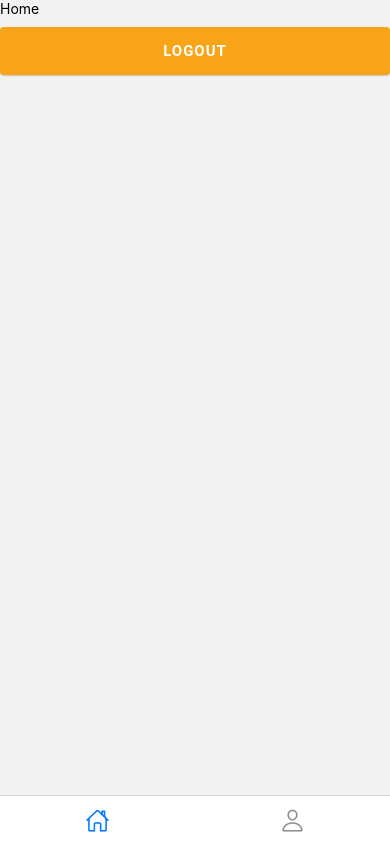
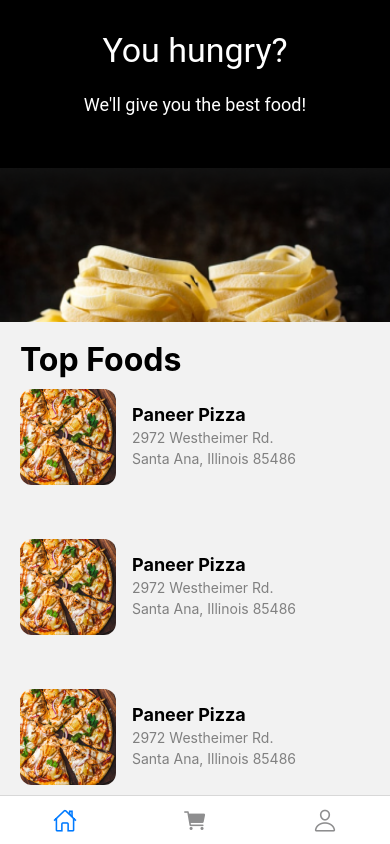
Before and after one commit to JaspalSingh1998/1000-food-paradise, a React Native app: screen /Home in a window 390 px wide. Built offline with nearby package versions, Linux system fonts and the light colour scheme; no server answers; what react-native-status-bar-height would draw is missing.

Commit message:
finished home screen and added itemcard

```diff
--- /dev/null
+++ b/src/components/ItemCard.js
@@ -0,0 +1,47 @@
+import React from 'react'
+import { Text, View, Image, StyleSheet, TouchableOpacity } from 'react-native'
+
+const ItemCard = ({navigation}) => {
+  return (
+        <TouchableOpacity style={styles.itemContainer} onPress={() => navigation.navigate('Food')}>
+            <Image source={require('../assets/paneer.png')} style={styles.itemImage}/>
+            <View style={styles.content}>
+                <Text style={styles.itemName}>Paneer Pizza</Text>
+                <Text style={styles.address1}>2972 Westheimer Rd.</Text>
+                <Text style={styles.address2}>Santa Ana, Illinois 85486</Text>
+            </View>
+        </TouchableOpacity>
+  )
+}
+const styles = StyleSheet.create({
+    itemContainer: {
+        flexDirection: 'row',
+        alignItems: 'center'
+    },
+    itemImage: {
+        borderRadius: 12,
+        height: 96,
+        width: 96,
+        overflow: 'hidden',
+        marginRight: 16,
+    },
+    content: {
+
+    },
+    itemName: {
+        fontSize: 18,
+        fontWeight: 'bold',
+        marginBottom: 4
+    },
+    address1: {
+        fontSize: 14,
+        color: 'grey',
+        marginBottom: 4
+    },
+    address2: {
+        fontSize: 14,
+        color: 'grey',
+        marginBottom: 4
+    }
+})
+export default ItemCard
--- a/src/navigation/StackNavigator.tsx
+++ b/src/navigation/StackNavigator.tsx
@@ -6,6 +6,7 @@ import Register from '../screens/Register';
 import Home from '../screens/Home';
 import AuthLoading from '../screens/AuthLoading';
 import TabNavigator from './TabNavigator';
+import FoodItem from '../screens/FoodItem';
 
 const Stack = createNativeStackNavigator()
 
@@ -17,6 +18,7 @@ const StackNavigator = () => {
             <Stack.Screen name="Login" component={Login}/>
             <Stack.Screen name="Register" component={Register}/>
             <Stack.Screen name="Home" component={TabNavigator}/>
+            <Stack.Screen name="Food" component={FoodItem}/>
         </Stack.Navigator>
     )
 }
--- a/src/navigation/TabNavigator.tsx
+++ b/src/navigation/TabNavigator.tsx
@@ -17,6 +17,11 @@ const TabNavigator = () => {
           return <Ionicons name="home-outline" size={size} color={color} />;
         }
       }}/>
+      <Tab.Screen name="Cart" component={Home} options={{
+        tabBarIcon: ({color, size}) => {
+          return <Ionicons name="cart" size={size} color={color} />;
+        }
+      }}/>
       <Tab.Screen name="Profile" component={Profile} options={{
         tabBarIcon: ({color, size}) => {
           return <Ionicons name="person-outline" size={size} color={color}/>
--- /dev/null
+++ b/src/screens/FoodItem.tsx
@@ -0,0 +1,14 @@
+import React from 'react'
+import { Text } from 'react-native'
+import BackButton from '../components/BackButton'
+import Background from '../components/Background'
+
+const FoodItem = ({ navigation }) => {
+  return (
+    <Background>
+        <BackButton goBack={navigation.goBack}/>
+    </Background>
+  )
+}
+
+export default FoodItem
--- a/src/screens/Home.tsx
+++ b/src/screens/Home.tsx
@@ -1,15 +1,65 @@
 import React from 'react'
-import { Text, SafeAreaView } from 'react-native'
-import { logoutUser } from '../api/auth-api'
-import Button from '../components/Button'
+import { Text, StyleSheet, View, ImageBackground, SafeAreaView, ScrollView } from 'react-native'
+import Header from '../components/Header'
+import ItemCard from '../components/ItemCard'
+import Paragraph from '../components/Paragraph'
 
-const Home = () => {
+
+const Home = ({navigation}) => {
   return (
-    <SafeAreaView>
-        <Text>Home</Text>
-        <Button mode="contained" onPress={() => logoutUser()}>Logout</Button>
-    </SafeAreaView>
+    <>
+      <SafeAreaView style={{ backgroundColor: 'black' }}>
+        <View style={styles.hero}>
+          <Header style={styles.header}>You hungry?</Header>
+          <Paragraph style={styles.subtitle}>We'll give you the best food!</Paragraph>
+          <ImageBackground source={require('../assets/header.png')} resizeMode="contain" style={styles.image} />
+        </View>
+      </SafeAreaView>
+      <Text style={styles.type}>Top Foods</Text>
+      <View style={styles.foodList}>
+        <ItemCard navigation={navigation}/>
+        <ItemCard navigation={navigation}/>
+        <ItemCard navigation={navigation}/>
+      </View>
+    </>
   )
 }
 
+const styles = StyleSheet.create({
+  hero: {
+    height: 260,
+    width: '100%',
+    backgroundColor: 'black',
+  },
+  header: {
+    textAlign: 'center',
+    fontSize: 34,
+    color: '#fff',
+    marginTop: 30,
+    marginBottom: 24
+  },
+  subtitle: {
+    textAlign: 'center',
+    fontSize: 18,
+    color: '#fff'
+  },
+  image: {
+    borderRadius: 50,
+    width: '100%',
+    height: 260
+  },
+  type: {
+    fontWeight: 'bold',
+    fontSize: 32,
+    marginTop: 80,
+    marginLeft: 20
+  },
+  foodList: {
+    flex: 1,
+    justifyContent: 'space-between',
+    marginHorizontal: 20,
+    marginVertical: 10
+  }
+})
+
 export default Home
```
Also changed, not shown: src/assets/paneer.png (added).
